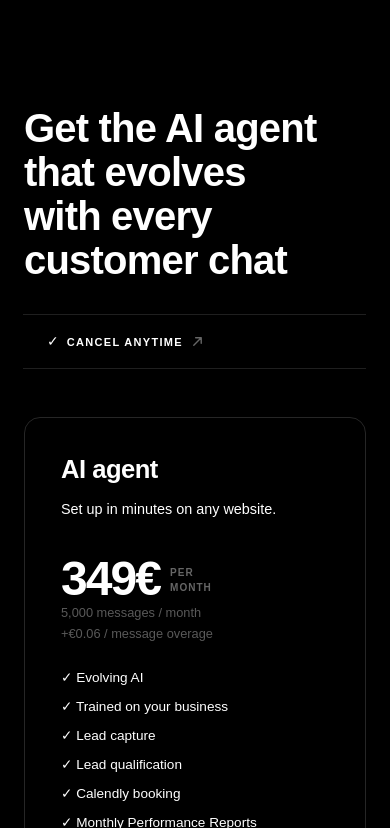
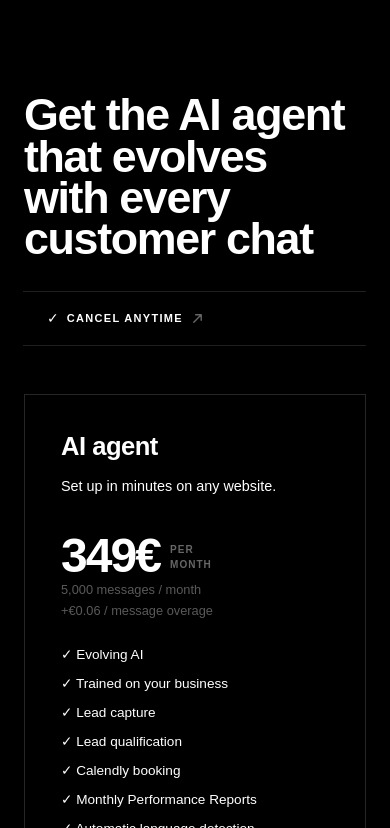
Before and after one commit to synabs/website, a React (Vite) app: page / in a window 390 px wide. Shown: the part 7456-8284 px from the top of the page. Built offline with nearby package versions, Linux system fonts and the light colour scheme; no server answers.

Commit message:
Update Pricing.css

```diff
--- a/src/styles/Pricing.css
+++ b/src/styles/Pricing.css
@@ -4,21 +4,30 @@
 
 .pricing {
   background: var(--color-black);
-  padding: 160px 160px;
+  padding-block: var(--section-padding);
+  padding-inline: var(--gutter);
   color: var(--color-white);
 }
 
 .pricing__inner {
-  width: 100%;
+  max-width: var(--max-width);
+  margin-inline: auto;
 }
 
 .pricing__title {
-  font-size: clamp(2.5rem, 5vw, 4.5rem);
+  font-size: clamp(2.8rem, 6vw, 6rem);
   font-weight: var(--font-bold);
-  line-height: 1.1;
-  letter-spacing: -0.02em;
+  line-height: 0.92;
+  letter-spacing: -0.03em;
   color: var(--color-white);
   margin-bottom: 32px;
+}
+
+.pricing__title em {
+  font-style: normal;
+  color: transparent;
+  -webkit-text-stroke: 1.5px rgba(255,255,255,0.75);
+  text-stroke: 1.5px rgba(255,255,255,0.75);
 }
 
 /* Guarantee row */
@@ -61,7 +70,7 @@
   display: grid;
   grid-template-columns: 1fr 1fr;
   border: 1px solid rgba(255,255,255,0.15);
-  border-radius: var(--radius-lg);
+  border-radius: 0;
   overflow: hidden;
 }
 
@@ -192,44 +201,6 @@
   opacity: 0.55;
 }
 
-/* ============================================================
-   RESPONSIVE
-   ============================================================ */
-
-@media (max-width: 1024px) {
-  .pricing {
-    padding: 80px 80px;
-  }
-
-  .pricing__card {
-    padding: 36px;
-  }
-}
-
-@media (max-width: 768px) {
-  .pricing {
-    padding: 60px 24px;
-  }
-
-  .pricing__grid {
-    grid-template-columns: 1fr;
-  }
-
-  .pricing__card {
-    border-right: none;
-    border-bottom: 1px solid rgba(255,255,255,0.15);
-  }
-
-  .pricing__card:last-child {
-    border-bottom: none;
-  }
-
-  .pricing__price-features-row {
-    flex-direction: column;
-    gap: 24px;
-  }
-}
-
 /* Features list */
 .pricing__features {
   display: flex;
@@ -252,3 +223,33 @@
   color: rgba(255,255,255,0.35);
   line-height: 1.6;
 }
+
+/* ============================================================
+   RESPONSIVE
+   ============================================================ */
+
+@media (max-width: 1024px) {
+  .pricing__card {
+    padding: 36px;
+  }
+}
+
+@media (max-width: 768px) {
+  .pricing__grid {
+    grid-template-columns: 1fr;
+  }
+
+  .pricing__card {
+    border-right: none;
+    border-bottom: 1px solid rgba(255,255,255,0.15);
+  }
+
+  .pricing__card:last-child {
+    border-bottom: none;
+  }
+
+  .pricing__price-features-row {
+    flex-direction: column;
+    gap: 24px;
+  }
+}
```
